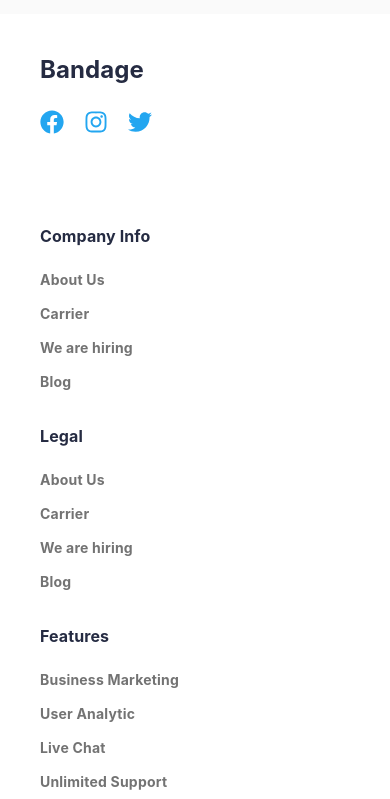
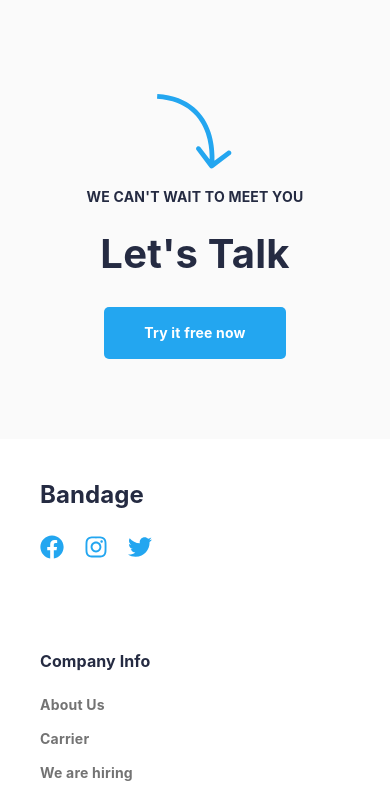
Before and after one commit to orkunorhan/ecommerce-platform, a React (Vite) app: page /contact in a window 390 px wide. Shown: the part 2307-3106 px from the top of the page. Built offline with nearby package versions, Linux system fonts and the light colour scheme.

Commit message:
feat: implement contact call-to-action section
- Create responsive ContactCallToAction component
- Add decorative arrow asset
- Connect the Contact Hero action link to the CTA section
- Match the Figma mobile and desktop layouts

```diff
--- /dev/null
+++ b/src/components/contact/ContactCallToAction.jsx
@@ -0,0 +1,36 @@
+import contactArrow from "../../assets/contact-arrow.svg";
+
+function ContactCallToAction() {
+    return (
+        <section
+            id="contact-form"
+            className="flex w-full justify-center bg-[#FAFAFA] px-6 py-20 lg:py-24"
+        >
+            <div className="flex flex-col items-center text-center">
+                <img
+                    src={contactArrow}
+                    alt=""
+                    aria-hidden="true"
+                    className="h-auto w-[75px] object-contain"
+                />
+
+                <p className="mt-4 text-sm font-bold uppercase leading-6 tracking-[0.2px] text-[#252B42]">
+                    We Can&apos;t Wait To Meet You
+                </p>
+
+                <h2 className="mt-5 text-[40px] font-bold leading-[50px] tracking-[0.2px] text-[#252B42] lg:text-[58px] lg:leading-[80px]">
+                    Let&apos;s Talk
+                </h2>
+
+                <button
+                    type="button"
+                    className="mt-7 rounded-[5px] bg-[#23A6F0] px-10 py-[15px] text-sm font-bold leading-[22px] tracking-[0.2px] text-white"
+                >
+                    Try it free now
+                </button>
+            </div>
+        </section>
+    );
+}
+
+export default ContactCallToAction;
--- a/src/pages/ContactPage.jsx
+++ b/src/pages/ContactPage.jsx
@@ -1,6 +1,7 @@
 import ContactHero from "../components/contact/ContactHero";
 import contactHero from "../data/contactHero";
 import ContactInfo from "../components/contact/ContactInfo";
+import ContactCallToAction from "../components/contact/ContactCallToAction";
 
 function ContactPage() {
     return (
@@ -13,6 +14,7 @@ function ContactPage() {
                 backgroundImage={contactHero.backgroundImage}
             />
             <ContactInfo />
+            <ContactCallToAction />
         </>
     );
 }
```
Also changed, not shown: src/assets/contact-arrow.svg (added).
